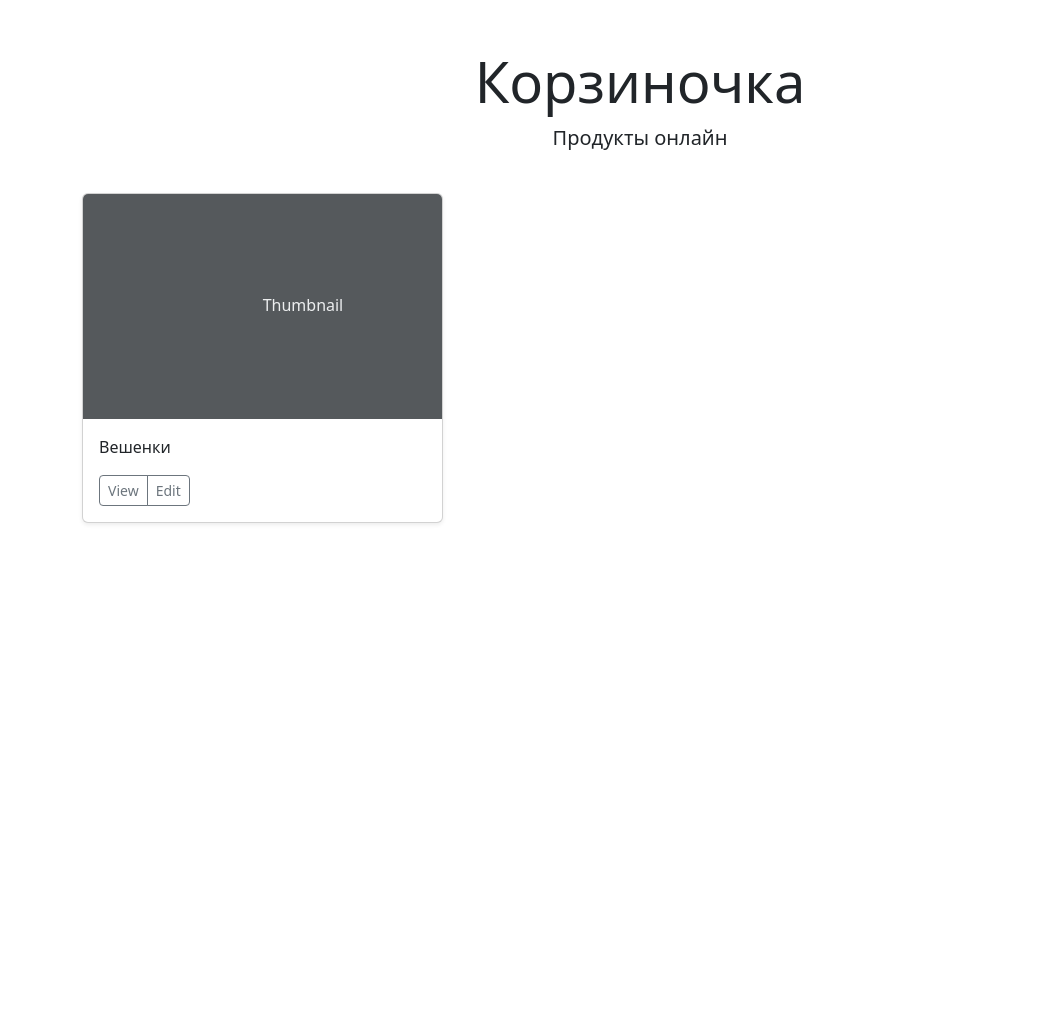
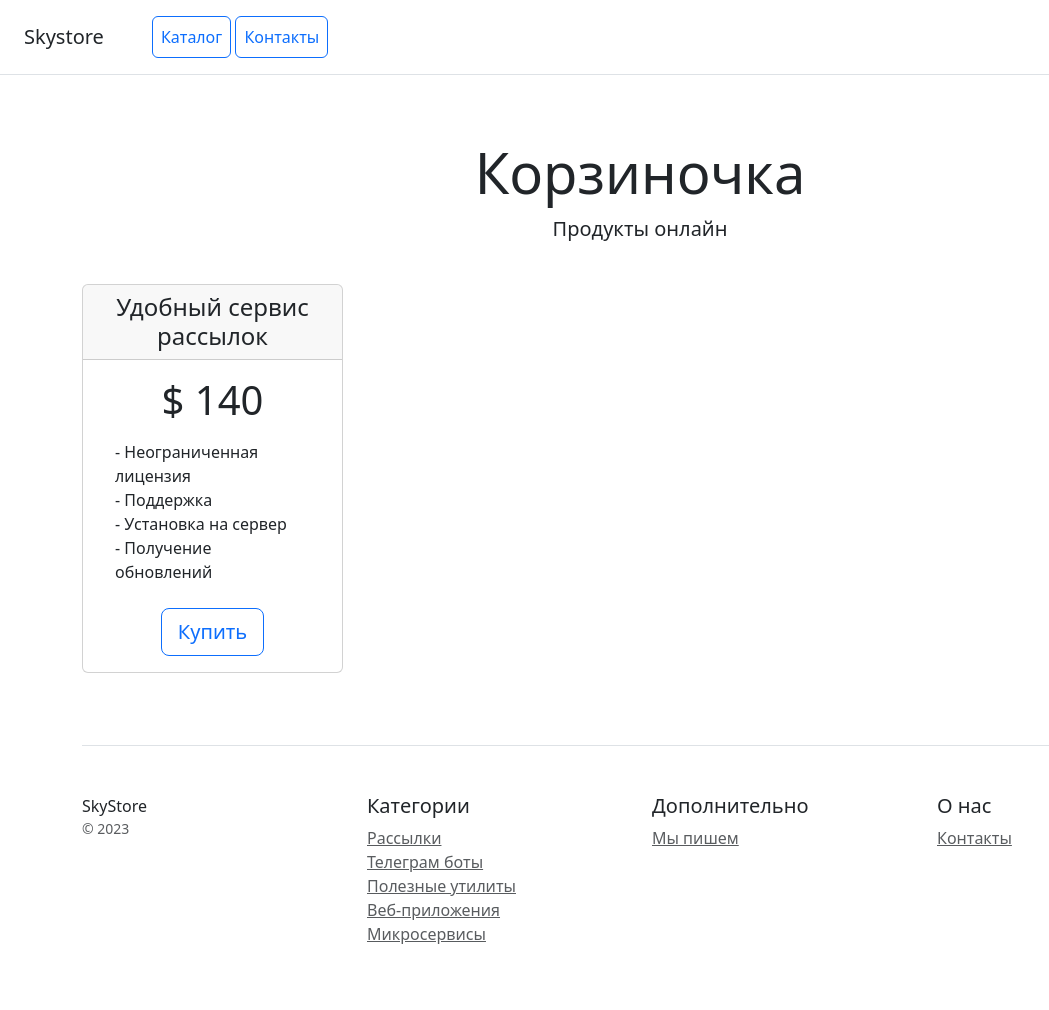
Before and after one commit to kuzinnatra/19_2, a Django app: page /product/3 in a window 1280 px wide. Shown: the whole page, without its empty margins (0-1049 px from the left). Before the commit the page ends 524 px from the top, so only its background shows below. Run offline with Django 5.2, Linux system fonts and the light colour scheme; data comes from the database, SQL or seed files in the repository; some libraries are stand-ins or nearby versions.

Commit message:
карточке товара и возвращен первоначальный вид

```diff
--- a/catalog/templates/catalog/product_detail.html
+++ b/catalog/templates/catalog/product_detail.html
@@ -1,31 +1,32 @@
-{% load static %}
-<link href="{% static '/css/bootstrap.min.css'%}" rel="stylesheet">
+{% extends 'catalog/base.html' %}
+{% block content %}
+{% load my_tags%}
+
 <div class="pricing-header px-3 py-3 pt-md-5 pb-md-4 mx-auto text-center">
     <h1 class="display-4">Корзиночка</h1>
     <p class="lead">Продукты онлайн</p>
 </div>
 
 <div class="container">
-    <div class="row row-cols-1 row-cols-sm-2 row-cols-md-3 g-3">
-        <div class="col">
-            <div class="card shadow-sm">
-                <svg class="bd-placeholder-img card-img-top" width="100%" height="225"
-                     xmlns="http://www.w3.org/2000/svg" role="img" aria-label="Placeholder: Thumbnail"
-                     preserveAspectRatio="xMidYMid slice" focusable="false"><title>Placeholder</title>
-                    <rect width="100%" height="100%" fill="#55595c"/>
-                    <text x="50%" y="50%" fill="#eceeef" dy=".3em">Thumbnail</text>
-                </svg>
+      <div class="row text-center">
+        <div class="col-3">
+            <div class="card mb-4 box-shadow">
+                <div class="card-header">
+                    <h4 class="my-0 font-weight-normal">Удобный сервис рассылок</h4>
+                </div>
                 <div class="card-body">
-                    <p class="card-text">{{ product.name }}</p>
-                    <div class="d-flex justify-content-between align-items-center">
-                        <div class="btn-group">
-                            <button type="button" class="btn btn-sm btn-outline-secondary">View</button>
-                            <button type="button" class="btn btn-sm btn-outline-secondary">Edit</button>
-                        </div>
-
-                    </div>
+                    <h1 class="card-title pricing-card-title">$ 140</h1>
+                    <ul class="list-unstyled mt-3 mb-4 text-start m-3">
+                        <li>- Неограниченная лицензия</li>
+                        <li>- Поддержка</li>
+                        <li>- Установка на сервер</li>
+                        <li>- Получение обновлений</li>
+                    </ul>
+                    <button type="button" class="btn btn-lg btn-block btn-outline-primary">Купить</button>
                 </div>
             </div>
         </div>
     </div>
 </div>
+
+{% endblock %}
```
Also changed, not shown: catalog/templates/catalog/products_list.html (+17 -19 lines), catalog/templatetags/my_tags.py (+9 -0 lines).
